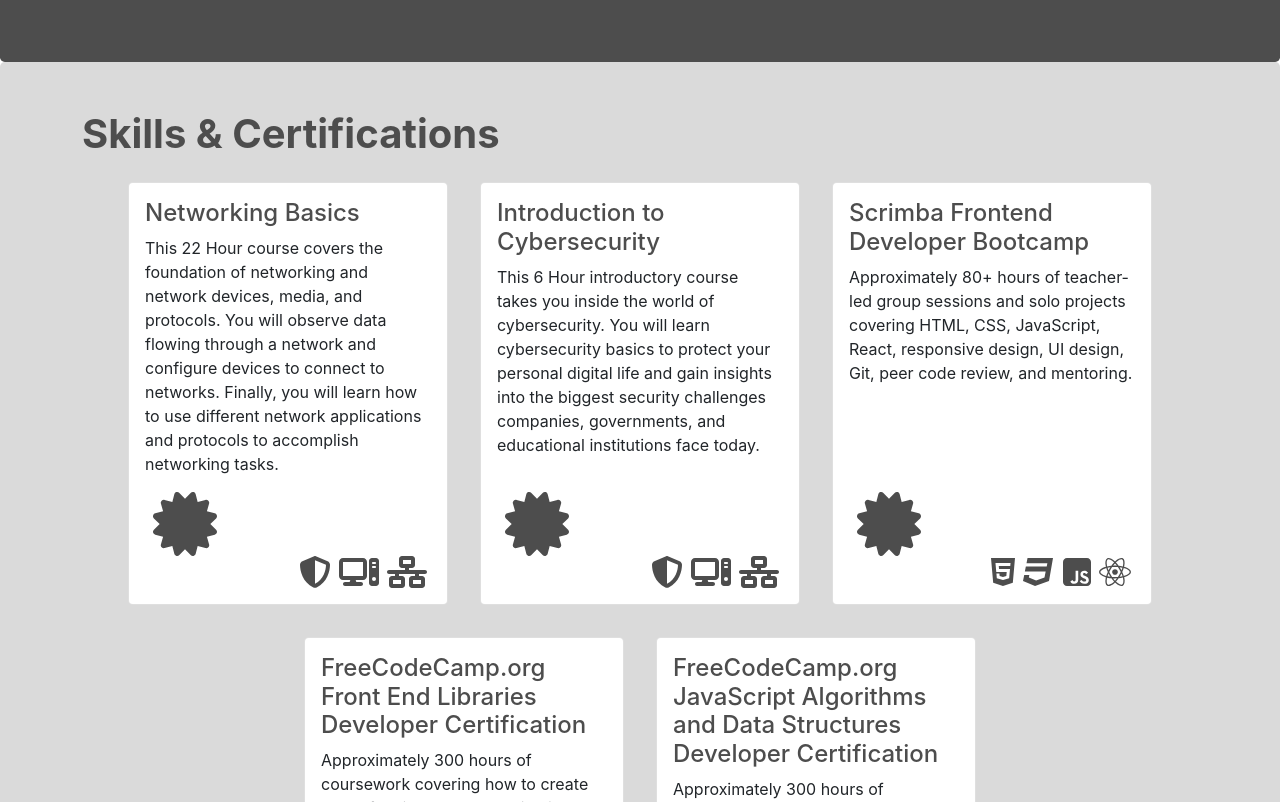
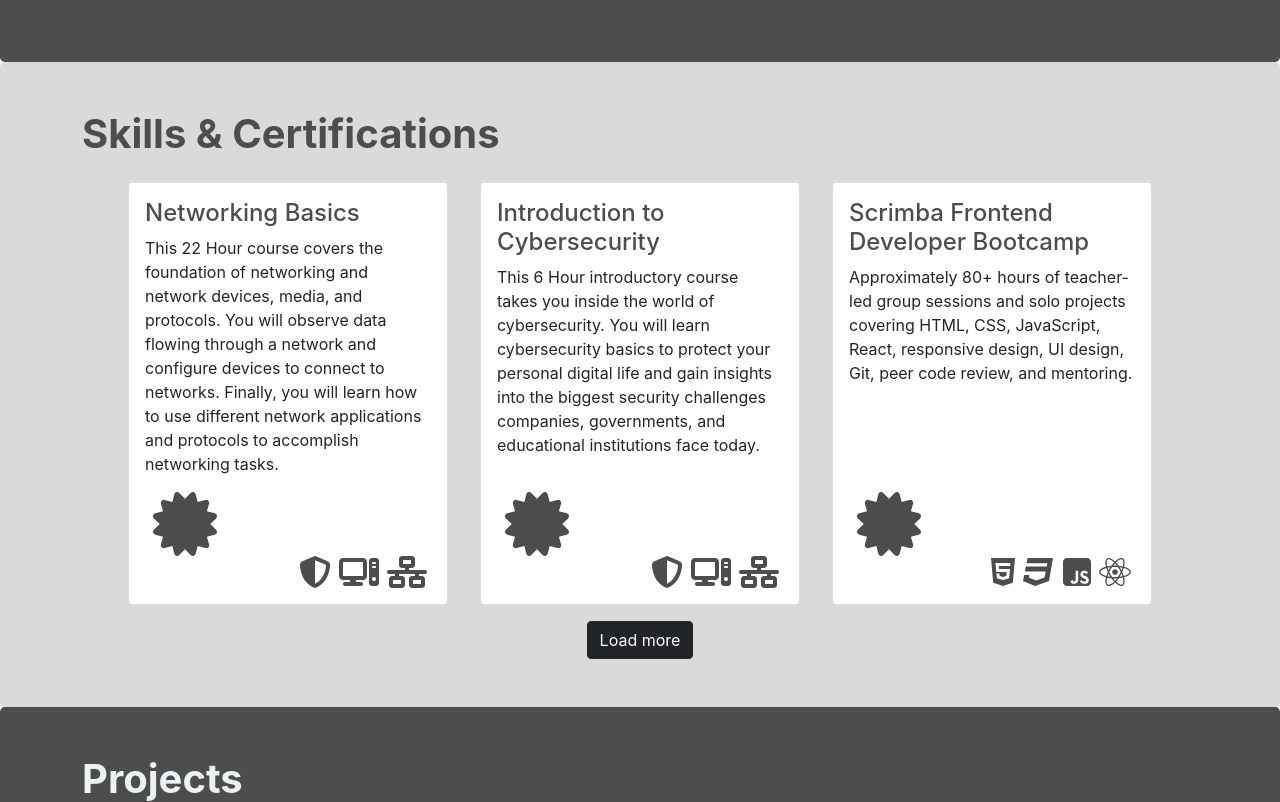
Before and after one commit to JamesTsetsekas/portfolio, a Next.js app: page / in a window 1280 px wide. Shown: the part 1998-2800 px from the top of the page. Built offline with nearby package versions, Linux system fonts and the light colour scheme; no server answers.

Commit message:
Skills & Certifications Load more button

```diff
--- a/components/Work.js
+++ b/components/Work.js
@@ -22,12 +22,25 @@
 }
 
 export const Skills = ({ title, cards }) => {
+  const [displayedCards, setDisplayedCards] = useState(3);
+  const totalCards = cards.length;
+  const [loading, setLoading] = useState(false);
+  const [isButtonHovered, setIsButtonHovered] = useState(false);
+
+  const loadMoreCards = () => {
+    setLoading(true);
+    setTimeout(() => {
+      setDisplayedCards(displayedCards + 3);
+      setLoading(false);
+    }, 150);
+  };
+
   return (
     <div id="skills" className="bg-secondary py-5 px-5 rounded-3">
       <div className="container">
         <h1 className="text-primary fw-bold">{title}</h1>
         <div className="d-flex flex-row flex-wrap justify-content-center">
-          {cards.map((value, index) => (
+          {cards.slice(0, displayedCards).map((value, index) => (
             <Card
               key={index}
               title={value.title}
@@ -36,6 +49,23 @@
               cert={value.certificate} />
           ))}
         </div>
+        {displayedCards < totalCards && (
+          <div className="text-center">
+            <button
+              type="button"
+              className={`btn ${isButtonHovered ? 'btn-light' : 'btn-dark'}`}
+              onClick={loadMoreCards}
+              onMouseEnter={() => setIsButtonHovered(true)}
+              onMouseLeave={() => setIsButtonHovered(false)}
+            >
+              {loading ? (
+                <div className={`spinner ${isButtonHovered ? 'black' : 'white'}`} />
+              ) : (
+                'Load more'
+              )}
+            </button>
+          </div>
+        )}
       </div>
     </div>
   );
@@ -75,8 +105,8 @@
               type="button"
               className="btn btn-outline-light"
               onClick={loadMoreCards}
-              onMouseEnter={() => setIsButtonHovered(true)} // Set hover state when mouse enters button
-              onMouseLeave={() => setIsButtonHovered(false)} // Reset hover state when mouse leaves button
+              onMouseEnter={() => setIsButtonHovered(true)}
+              onMouseLeave={() => setIsButtonHovered(false)}
             >
               {loading ? (
                 <div className={`spinner ${isButtonHovered ? 'black' : 'white'}`} />
@@ -113,7 +143,7 @@
         ))}
 
         {linkIcons && linkIcons.map((value, index) => (
-          value.link ? (  // Check if link is defined
+          value.link ? (
             <Link key={index} href={value.link}>
               <a target="_blank" rel="noreferrer">
                 <FontAwesomeIcon className="icon-style mx-1" icon={value.icon} size="2x" />
```
